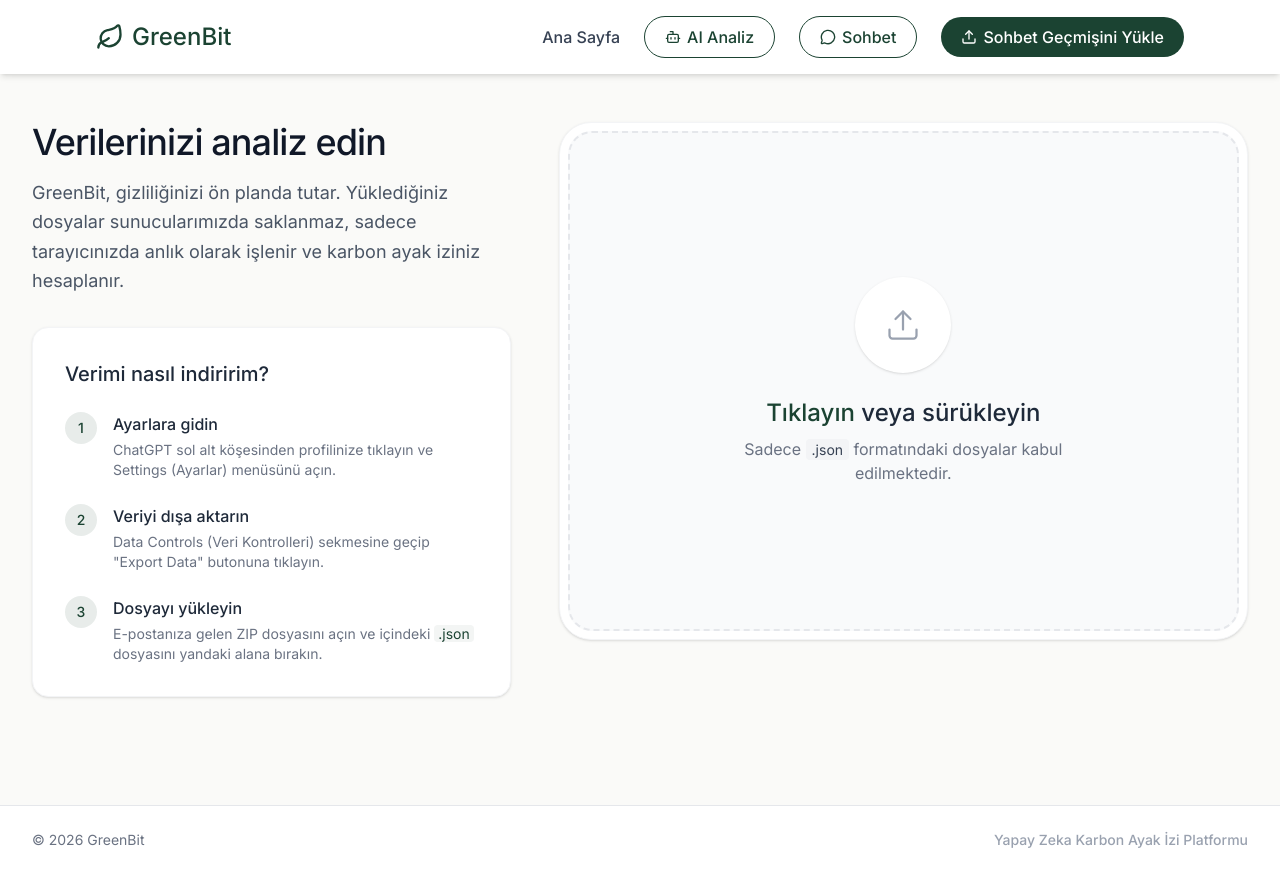
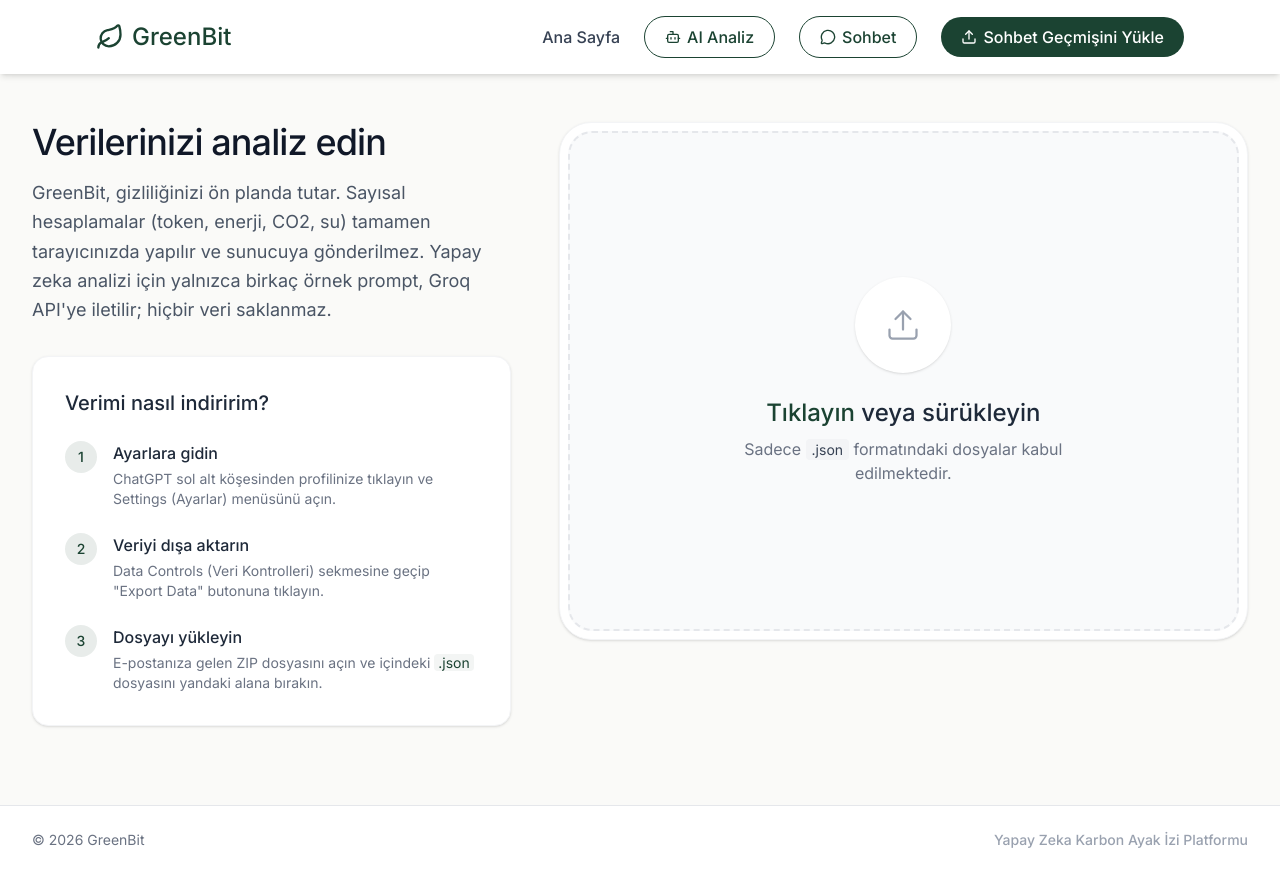
Before and after one commit to Mkaya00/GreenBit, a Next.js app in the folder greenbit-app/: page /upload in a window 1280 px wide. Built offline with nearby package versions, Linux system fonts and the light colour scheme.

Commit message:
fix: clarify privacy claim to accurately reflect Groq API usage

```diff
--- a/greenbit-app/src/app/upload/page.tsx
+++ b/greenbit-app/src/app/upload/page.tsx
@@ -211,8 +211,8 @@ export default function UploadPage() {
                     Verilerinizi analiz edin
                   </h1>
                   <p className="text-lg text-gray-600 leading-relaxed">
-                    GreenBit, gizliliğinizi ön planda tutar. Yüklediğiniz dosyalar sunucularımızda saklanmaz, sadece tarayıcınızda anlık olarak işlenir ve karbon ayak iziniz hesaplanır.
-                  </p>
+                  GreenBit, gizliliğinizi ön planda tutar. Sayısal hesaplamalar (token, enerji, CO2, su) tamamen tarayıcınızda yapılır ve sunucuya gönderilmez. Yapay zeka analizi için yalnızca birkaç örnek prompt, Groq API'ye iletilir; hiçbir veri saklanmaz.
+                </p>
                 </div>
 
                 <div className="bg-white rounded-2xl p-8 border border-gray-100 shadow-sm">
```
